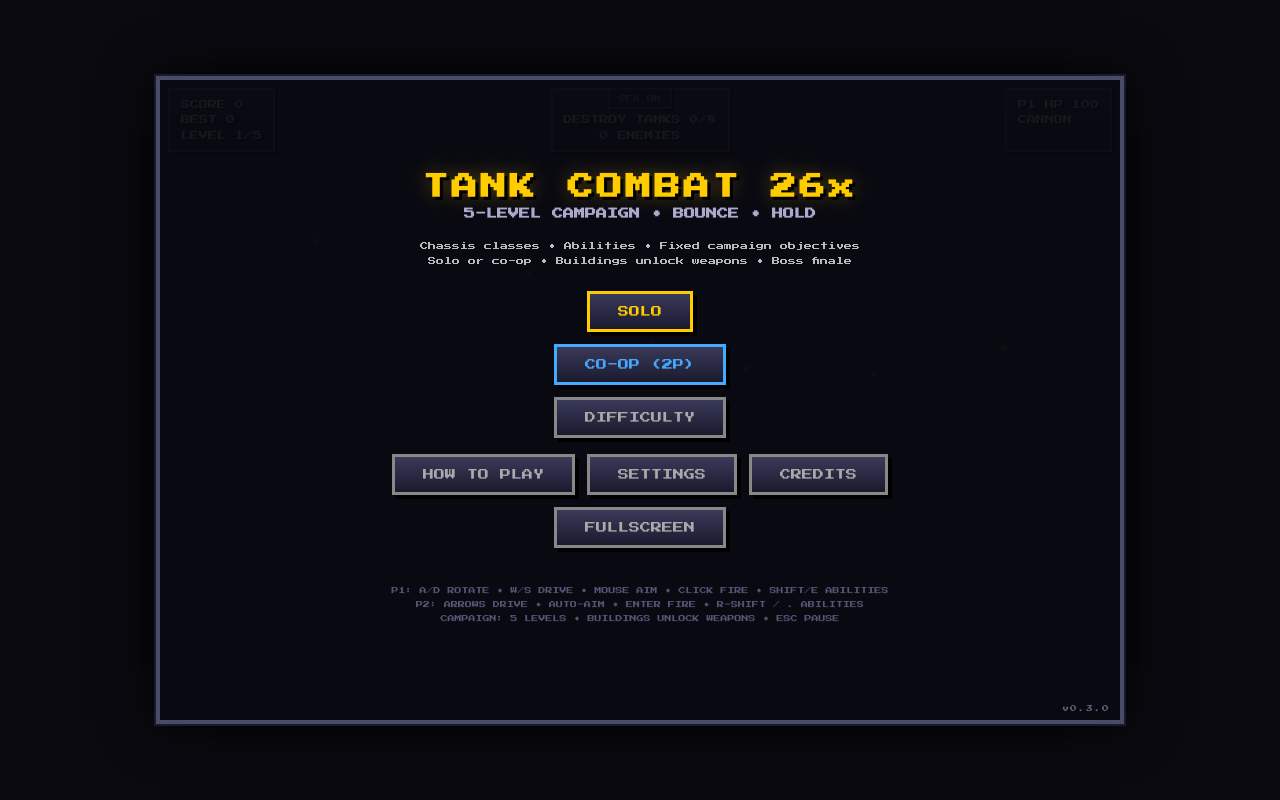
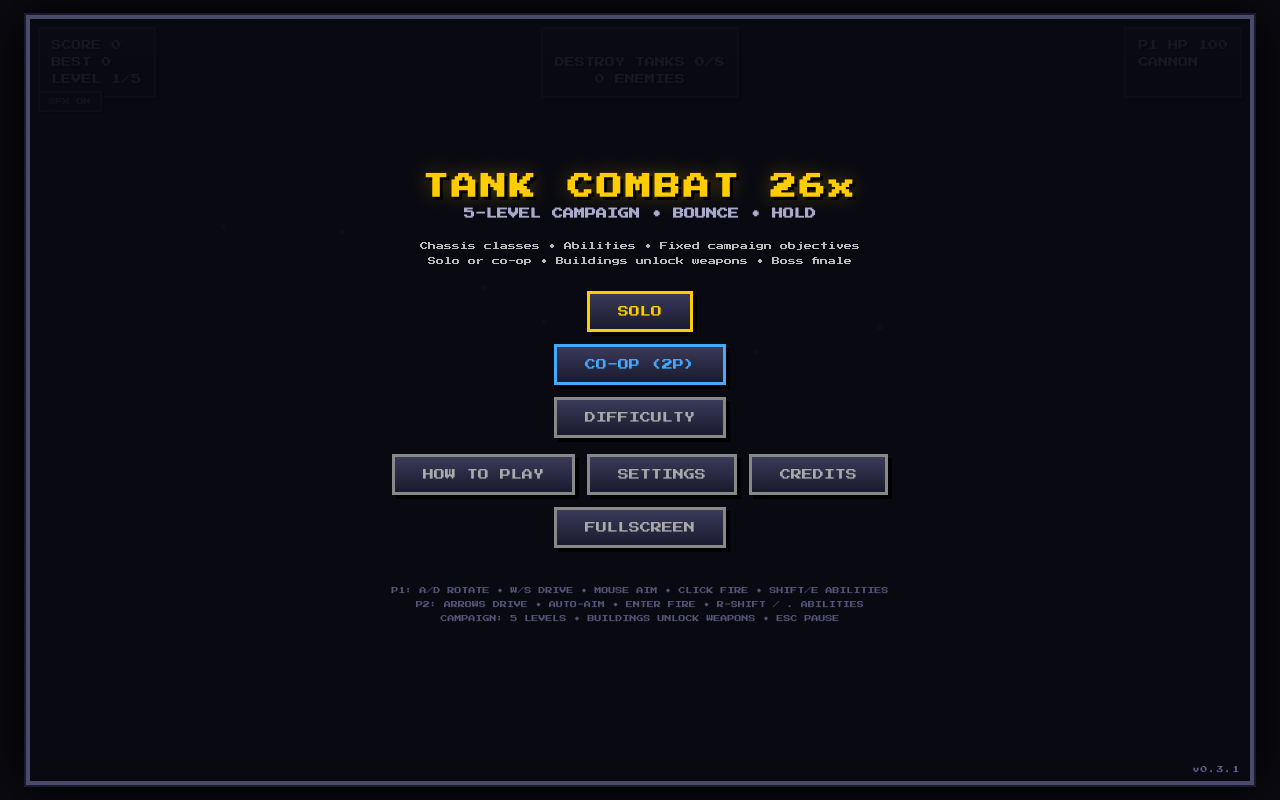
Before and after one commit to Arthur1134/TankCombat26x, a plain HTML site: page index.html in a window 1280 px wide. Drawn offline with Linux system fonts and the light colour scheme.

Commit message:
Enlarge play view to 1280x800 and fix HUD overlap (v0.3.1)

```diff
--- a/index.html
+++ b/index.html
@@ -22,11 +22,14 @@
     position: relative;
     border: 4px solid #4a4a6a;
     box-shadow: 0 0 0 2px #1a1a2e, 0 0 50px #000;
+    max-width: 96vw;
   }
   canvas {
     display: block;
     background: #1a1a2e;
     image-rendering: pixelated;
+    width: 100%;
+    height: auto;
   }
   #ui {
     position: absolute;
@@ -34,16 +37,17 @@
     display: flex;
     justify-content: space-between;
     pointer-events: none;
-    font-size: 9px;
+    font-size: 10px;
     text-shadow: 2px 2px 0 #000;
     line-height: 1.7;
-    z-index: 5;
+    z-index: 10;
   }
   #hud-left, #hud-right, #hud-center {
     background: linear-gradient(180deg, #2a2a4a, #1a1a2e);
     border: 2px solid #5a5a8a;
-    padding: 7px 11px;
+    padding: 8px 12px;
     box-shadow: 3px 3px 0 #000;
+    z-index: 10;
   }
   #hud-center { text-align: center; min-width: 140px; }
   #weapon-bar {
@@ -205,9 +209,9 @@
   }
   #mute-btn {
     position: absolute;
-    top: 8px;
-    left: 50%;
-    transform: translateX(-50%);
+    top: 72px;
+    left: 8px;
+    transform: none;
     background: #1a1a2e;
     border: 2px solid #5a5a8a;
     color: #aaa;
@@ -215,7 +219,7 @@
     font-size: 7px;
     padding: 5px 9px;
     cursor: pointer;
-    z-index: 6;
+    z-index: 12;
     box-shadow: 2px 2px 0 #000;
   }
   #mute-btn:hover { color: #ffcc00; border-color: #ffcc00; }
@@ -253,7 +257,7 @@
   }
   #combo-display {
     position: absolute;
-    top: 70px;
+    top: 88px;
     left: 50%;
     transform: translateX(-50%);
     font-size: 14px;
@@ -407,7 +411,7 @@
   }
   .panel-scroll {
     max-width: 640px;
-    max-height: 380px;
+    max-height: 520px;
     overflow-y: auto;
     text-align: left;
     padding: 8px 14px;
@@ -469,8 +473,9 @@
   }
   #hud-fs-btn {
     position: absolute;
-    top: 8px;
+    bottom: 36px;
     right: 8px;
+    top: auto;
     background: #1a1a2e;
     border: 2px solid #5a5a8a;
     color: #aaa;
@@ -478,7 +483,7 @@
     font-size: 7px;
     padding: 5px 8px;
     cursor: pointer;
-    z-index: 6;
+    z-index: 12;
     box-shadow: 2px 2px 0 #000;
     display: none;
   }
@@ -499,7 +504,7 @@
 </head>
 <body>
 <div id="game-container">
-  <canvas id="c" width="960" height="640" tabindex="0"></canvas>
+  <canvas id="c" width="1280" height="800" tabindex="0"></canvas>
   <button id="mute-btn" title="Toggle sound">SFX ON</button>
   <button id="hud-fs-btn" title="Toggle fullscreen">FS</button>
   <div id="ui">
@@ -667,7 +672,7 @@
 // Local 2-player co-op + full solo feature set
 // ============================================================
 
-const GAME_VERSION = '0.3.0';
+const GAME_VERSION = '0.3.1';
 // Host a version.json next to the game, e.g. { "version": "0.1.1", "url": "./index.html" }
 // Set UPDATE_CHECK_URL to that JSON URL when you host online. Leave empty for local file play.
 const UPDATE_CHECK_URL = 'https://arthur1134.github.io/TankCombat26x/version.json'; // empty = disabled; later user sets e.g. 'https://example.com/tank-combat-26x/version.json'
--- a/version.json
+++ b/version.json
@@ -1 +1 @@
-{ "version": "0.3.0", "url": "./index.html" }
+{ "version": "0.3.1", "url": "./index.html" }
```
